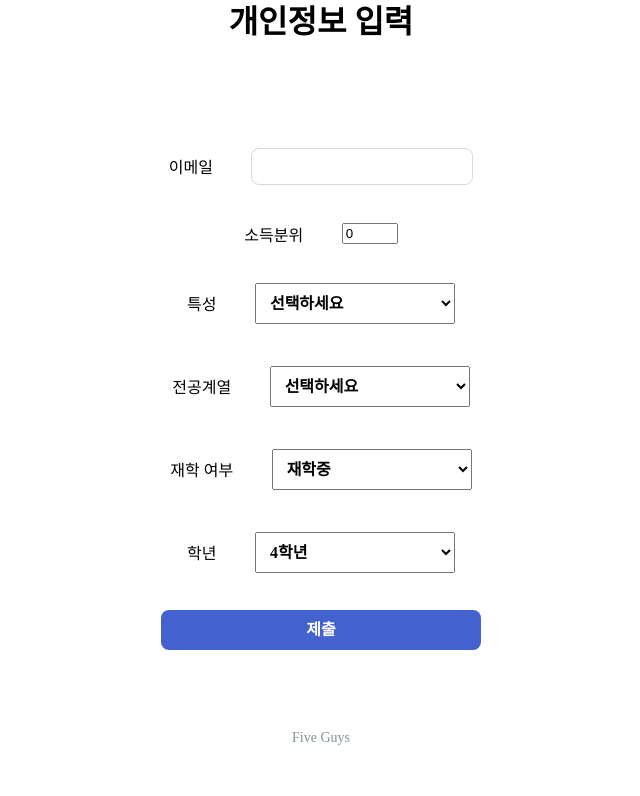
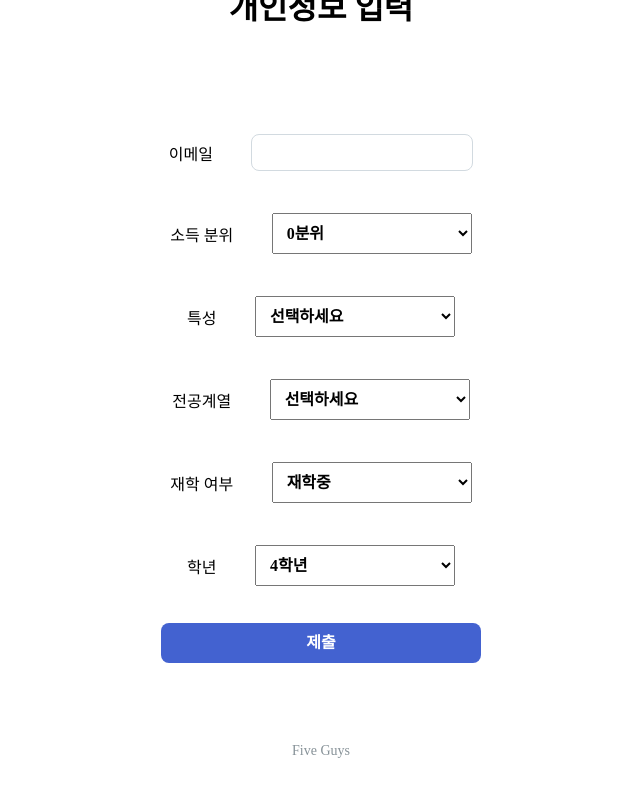
Before and after one commit to bluedragon-five/bluedragon-five-fe, a React (Vite) app: page /info in a window 1280 px wide. Shown: the top 796 px of the page, without its empty margins (319-959 px from the left). Built offline with nearby package versions, Linux system fonts and the light colour scheme; a web font is replaced by a local one.

Commit message:
feat: userId 상태 관리 추가

```diff
--- a/src/features/scholar.js
+++ b/src/features/scholar.js
@@ -6,7 +6,6 @@ export const fetchScholarships = async ({section=0, attendance=true, grade=4, ty
   try {
     const requestData = new ScholarRequestDTO(section, attendance, grade, type, major, sortCondition)
     const requestURL = API_BASE_URL + '/api/scholarship'
-    console.log(requestData)
 
     const response = await fetch(requestURL, {
       method: 'POST',
@@ -21,7 +20,6 @@ export const fetchScholarships = async ({section=0, attendance=true, grade=4, ty
     }
 
     const result = data.scholarships
-    console.log(result)
 
     return result.map(scholar => new ScholarResponseDTO(scholar.name, scholar.money, scholar.remainDays, scholar.redirectUrl))
   } catch (error) {
--- a/src/features/user.js
+++ b/src/features/user.js
@@ -19,7 +19,7 @@ export const login = async (id, password) => {
       return new LoginResponseDTO(false, data.message)
     }
 
-    return new LoginResponseDTO(true, '로그인 성공', data.userId)
+    return new LoginResponseDTO(true, '로그인 성공', data.id)
   } catch (error) {
     console.error('로그인 오류:', error)
     return new LoginResponseDTO(false, '서버 오류 발생')
@@ -39,13 +39,12 @@ export const register = async (id, password) => {
     })
 
     const data = await response.json()
-    console.log(data)
 
     if (!response.ok) {
       return { success: false, message: data.message }
     }
 
-    return { success: true, id: '1' }
+    return { success: true, data: data}
   } catch (error) {
     console.error('회원가입 오류:', error)
     return { success: false, message: '서버 오류 발생' }
@@ -106,7 +105,6 @@ export const getUserInfo = async (userId) => {
 export const updateUserInfo = async (userId, updatedInfo) => {
   try {
     const requestURL = API_BASE_URL + `/api/user/info?userId=${userId}`
-    console.log(updatedInfo)
 
     const response = await fetch(requestURL, {
       method: 'POST',
@@ -115,7 +113,6 @@ export const updateUserInfo = async (userId, updatedInfo) => {
     })
 
     const data = await response.json()
-    console.log(data)
 
     if (!response.ok) {
       return { success: false, message: data.message }
--- a/src/pages/LoginPage/index.jsx
+++ b/src/pages/LoginPage/index.jsx
@@ -4,7 +4,7 @@ import "./style.css"
 const LoginPage = () => {
   return (
     <div className="login__page">
-      <h1 className="DisplayL">Five Guys</h1>
+      <h1 className="DisplayL">Scolar Link</h1>
       <LoginForm />
       <small className="BodyS">Five Guys</small>
     </div>
--- a/src/pages/MainPage/ScholarshipList/ScholarshipItem.jsx
+++ b/src/pages/MainPage/ScholarshipList/ScholarshipItem.jsx
@@ -2,7 +2,6 @@ import React from 'react'
 import './style.css'
 
 const ScholarshipItem = ({scholarship}) => {
-  console.log(scholarship)
   return (
     <div className="scholarship__item">
       <h3 className="DisplayR">{scholarship.name}</h3>
--- a/src/pages/MainPage/index.jsx
+++ b/src/pages/MainPage/index.jsx
@@ -1,17 +1,38 @@
-import React, { useState } from 'react'
+import React, { useEffect, useState } from 'react'
 import SearchingForm from './SearchingForm'
 import ScholarshipList from './ScholarshipList'
 import './style.css'
-import { useNavigate } from 'react-router-dom'
+import { useLocation, useNavigate } from 'react-router-dom'
+import { getUserInfo } from '../../features/user'
+import { fetchScholarships } from '../../features/scholar'
 
 const MainPage = () => {
   const navigate = useNavigate();
+  const location = useLocation();
+  console.log(location.state)
+  const userId = location.state.userId;
   const [scholarships, setScholarships] = useState([]); // ✅ 처음에는 빈 배열
-
   // ✅ 검색 결과를 받아서 상태 업데이트하는 함수
   const handleSearchResults = (results) => {
     setScholarships(results);
   };
+
+  useEffect(() => {
+    const getDefaultScholar = async () => {
+      const userInfo = await getUserInfo(userId)
+      const results = await fetchScholarships(
+        {
+          section: userInfo.section,
+          type: userInfo.type,
+          major: userInfo.major,
+          sortCondition: "NOTHING",
+          attendance: userInfo.attendance,
+          grade: userInfo.grade}
+      );
+      setScholarships(results)
+    }
+    getDefaultScholar()
+  }, [userId])
 
   return (
     <div className='main__page'>
@@ -20,7 +41,7 @@ const MainPage = () => {
       <SearchingForm setResults={handleSearchResults} />
       <ScholarshipList scholarships={scholarships} /> {/* ✅ 빈 배열이면 빈 페이지 유지 */}
       <small className="BodyS">Five Guys</small>
-      <button className="user__info__btn" onClick={() => navigate('/info')}>
+      <button className="user__info__btn" onClick={() => navigate('/info', { state: { userId: location.state.userId}} )}>
         <img src="/user-icon.png" alt="User" className="user-icon" />
       </button>
     </div>
--- a/src/pages/PersonalPage/PersonalForm/index.jsx
+++ b/src/pages/PersonalPage/PersonalForm/index.jsx
@@ -1,12 +1,13 @@
 import { useState } from "react";
 import { updateUserInfo } from "../../../features/user"; // ✅ API 요청 함수 임포트
 import "./style.css";
-import { useNavigate } from "react-router-dom";
+import { useNavigate, useLocation } from "react-router-dom";
 
-const PersonalForm = ({ userId = 1 }) => {
+const PersonalForm = () => {
   const navigate = useNavigate();
+  const location = useLocation();
   const [email, setEmail] = useState("");
-  const [section, setIncome] = useState(0);
+  const [section, setSection] = useState(0);
   const [type, setType] = useState("NOTHING");
   const [major, setMajor] = useState("NOTHING");
   const [attendance, setAttendance] = useState(true);
@@ -25,10 +26,11 @@ const PersonalForm = ({ userId = 1 }) => {
     };
 
     try {
+      const userId = location.state.userId | 1
       const response = await updateUserInfo(userId, formData);
       console.log(response)
       alert("개인정보 수정을 성공하였습니다.")
-      navigate("/main")
+      navigate("/main", {state: {userId : userId}})
     } catch (err) {
       alert("개인정보 수정을 실패하였습니다.")
     }
@@ -50,16 +52,21 @@ const PersonalForm = ({ userId = 1 }) => {
       </label>
 
       <label className="BodyR">
-      <div className="income__wrapper">
-        소득분위
-        <input
-          type="number"
-          value={section}
-          onChange={(e) => setIncome(e.target.value)}
-          min="0"
-          max="10"
-          required
-        />
+        <div className="income__wrapper">
+          소득 분위
+          <select className="select__input BoldR" value={section} onChange={(e) => setSection(Number(e.target.value))} required>
+            <option value="0">0분위</option>
+            <option value="1">1분위</option>
+            <option value="2">2분위</option>
+            <option value="3">3분위</option>
+            <option value="4">4분위</option>
+            <option value="5">5분위</option>
+            <option value="6">6분위</option>
+            <option value="7">7분위</option>
+            <option value="8">8분위</option>
+            <option value="9">9분위</option>
+            <option value="10">10분위</option>
+          </select>
         </div>
       </label>
 
--- a/src/pages/SignupPage/SignupForm/index.jsx
+++ b/src/pages/SignupPage/SignupForm/index.jsx
@@ -14,7 +14,7 @@ const SignupForm = () => {
 
     if (result) {
       alert('회원가입 성공')
-      navigate('/main')
+      navigate('/main',  { state: { userId: result.data.id } })
     } else {
       alert('회원가입에 실패했습니다.')
     }
```
